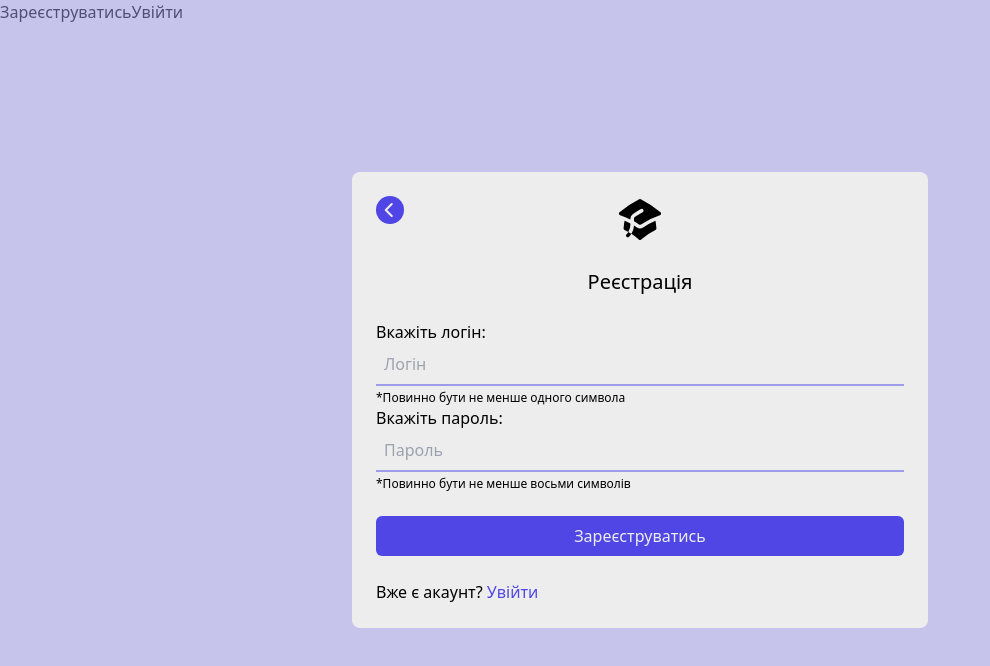
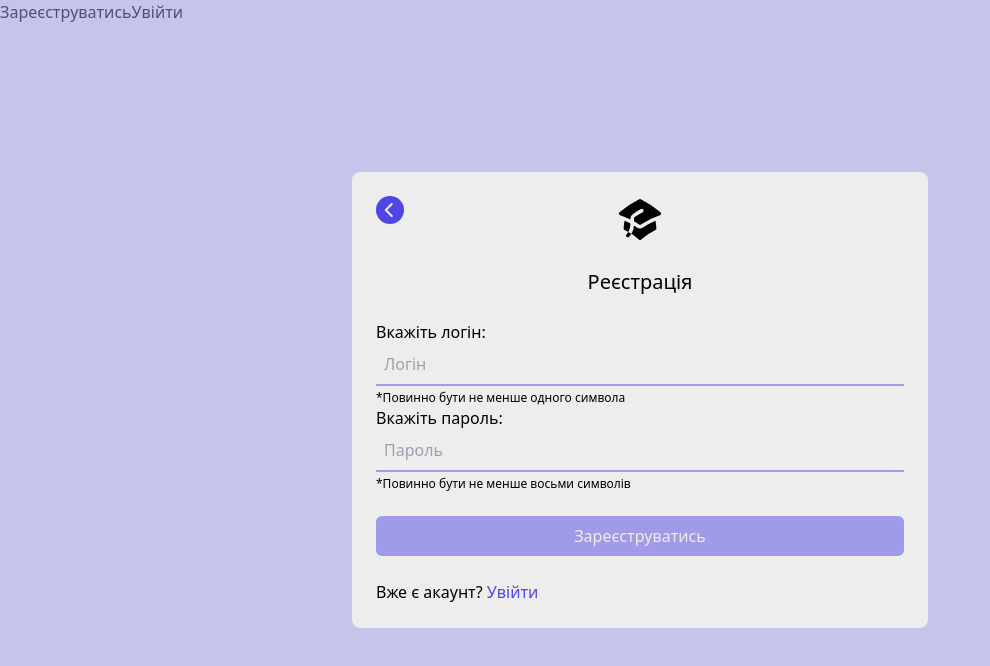
Before and after one commit to oxb4f/curly-broccoli, a Vue app in the folder frontend/: page /register in a window 1280 px wide. Shown: the top 666 px of the page, without its empty margins (0-990 px from the left). Built offline with nearby package versions, Linux system fonts and the light colour scheme; no server answers.

Commit message:
feat(form): add disabled button on empty inputs

```diff
--- a/frontend/src/app/assets/styles/main.css
+++ b/frontend/src/app/assets/styles/main.css
@@ -39,7 +39,7 @@ input.error {
 
 .modal button,
 .modal input[type='submit'] {
-  @apply bg-project-main-color text-project-text-color-inverted active:bg-project-main-color-soft;
+  @apply cursor-pointer bg-project-main-color text-project-text-color-inverted active:bg-project-main-color-soft disabled:bg-project-main-color-mute;
 }
 
 .modal__backdrop {
@@ -105,5 +105,5 @@ input.error {
 }
 
 .form__submit-button {
-  @apply w-full p-2 rounded-md cursor-pointer;
+  @apply w-full p-2 rounded-md;
 }
--- a/frontend/src/app/components/BaseInput.vue
+++ b/frontend/src/app/components/BaseInput.vue
@@ -1,10 +1,6 @@
 <script setup>
 defineProps({
   label: {
-    type: [String, Boolean],
-    default: false
-  },
-  description: {
     type: [String, Boolean],
     default: false
   }
--- a/frontend/src/form/composables/useForm.js
+++ b/frontend/src/form/composables/useForm.js
@@ -1,9 +1,16 @@
-import { reactive } from 'vue';
+import { reactive, computed } from 'vue';
 
 export function useForm(inputs) {
   inputs = reactive(inputs);
 
   const errors = reactive({ ...inputs });
+
+  const isSubmitDisabled = computed(() => {
+    for (const value of Object.values(inputs)) {
+      if (value) return false;
+    }
+    return true;
+  });
 
   function _clear(object) {
     for (const field of Object.keys(object)) {
@@ -41,6 +48,7 @@ export function useForm(inputs) {
   return {
     inputs,
     errors,
+    isSubmitDisabled,
     clearFields,
     clearErrors,
     clearForm,
--- a/frontend/src/form/views/RegisterView.vue
+++ b/frontend/src/form/views/RegisterView.vue
@@ -6,7 +6,7 @@ import { useForm } from '../composables/useForm';
 import BaseModal from '@/app/components/BaseModal.vue';
 import { createUser } from '@/app/services/api/user';
 
-const { inputs, errors, submitForm } = useForm({ username: '', password: '' });
+const { inputs, errors, submitForm, isSubmitDisabled } = useForm({ username: '', password: '' });
 </script>
 
 <template>
@@ -68,7 +68,12 @@ const { inputs, errors, submitForm } = useForm({ username: '', password: '' });
           /> -->
         </template>
         <template #footer>
-          <input type="submit" value="Зареєструватись" class="form__submit-button" />
+          <input
+            type="submit"
+            value="Зареєструватись"
+            class="form__submit-button"
+            :disabled="isSubmitDisabled"
+          />
         </template>
       </BaseForm>
     </template>
```
